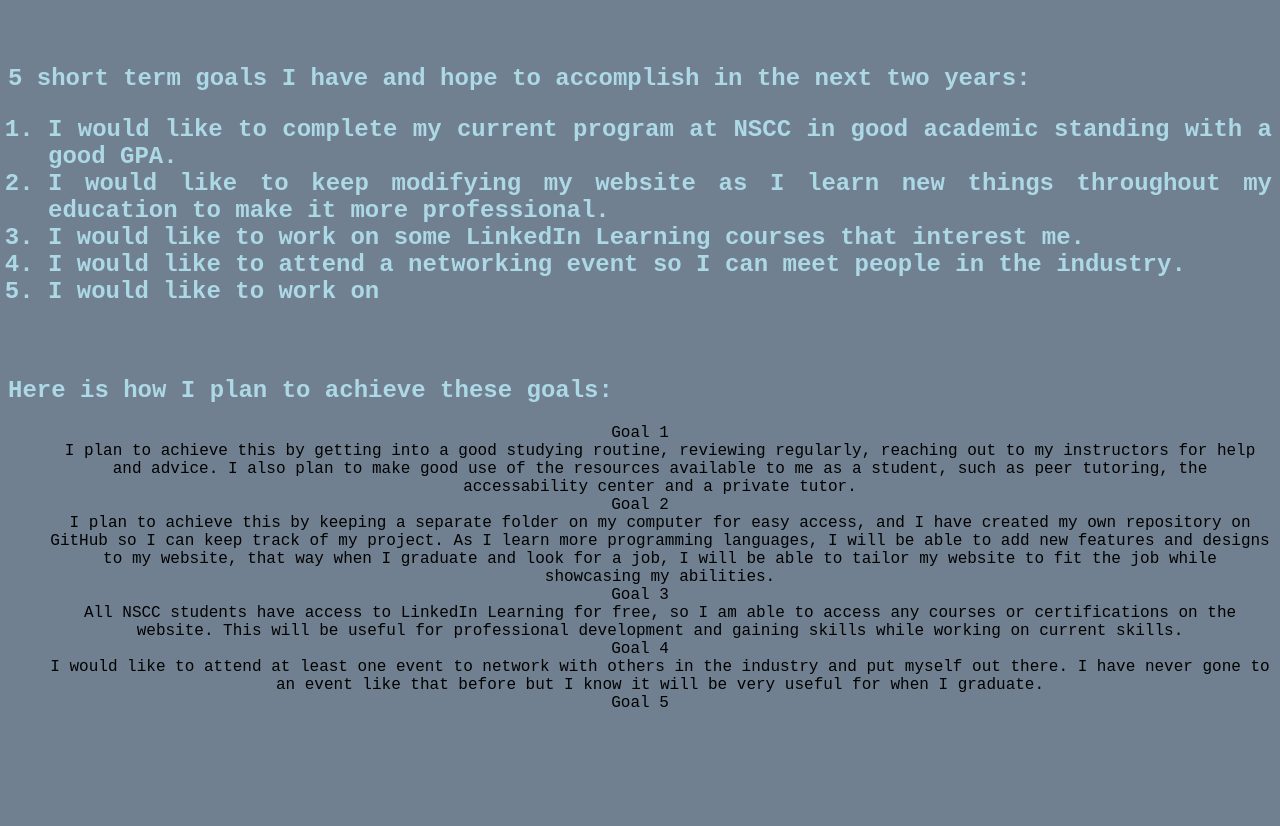
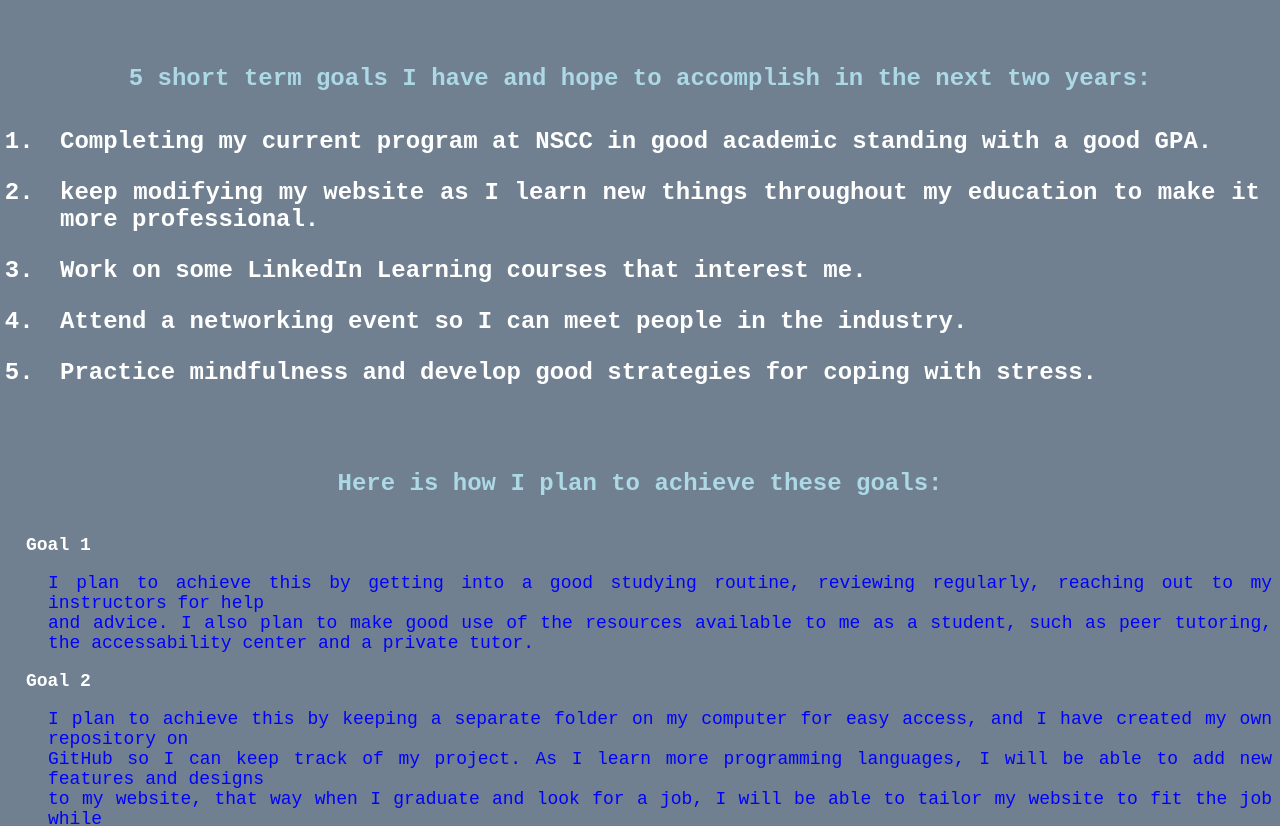
Before and after one commit to AhmR-05/e_portfolio_-WEBD1000, a plain HTML site: page goals.html in a window 1280 px wide. Shown: the part 141-967 px from the top of the page. Before the commit the page ends 869 px from the top, so only its background shows below. Drawn offline with Linux system fonts and the light colour scheme.

Commit message:
goals done for now, need to fix styling again once i do responsive layout

```diff
--- a/goals.html
+++ b/goals.html
@@ -22,11 +22,11 @@
 
 
         <ol>
-            <li>I would like to complete my current program at NSCC in good academic standing with a good GPA.</li>
-            <li>I would like to keep modifying my website as I learn new things throughout my education to make it more professional.</li>
-            <li>I would like to work on some LinkedIn Learning courses that interest me.</li>
-            <li>I would like to attend a networking event so I can meet people in the industry.</li>
-            <li>I would like to work on </li>
+            <li>Completing my current program at NSCC in good academic standing with a good GPA.</li>
+            <li>keep modifying my website as I learn new things throughout my education to make it more professional.</li>
+            <li>Work on some LinkedIn Learning courses that interest me.</li>
+            <li>Attend a networking event so I can meet people in the industry.</li>
+            <li>Practice mindfulness and develop good strategies for coping with stress.</li>
         </ol>
 
 
@@ -46,17 +46,20 @@
             to my website, that way when I graduate and look for a job, I will be able to tailor my website to fit the job while<br> showcasing my abilities.</dd>
 
         <dt>Goal 3</dt>
-        <dd>All NSCC students have access to LinkedIn Learning for free, so I am able to access any courses or certifications on the website. This will be useful
+        <dd>All NSCC students have access to LinkedIn Learning for free, so I am able to access any courses or certifications on the website.<br> This will be useful
             for professional development and gaining skills while working on current skills.
         </dd>
 
         <dt>Goal 4</dt>
-        <dd>I would like to attend at least one event to network with others in the industry and put myself out there. I have never gone to an event
+        <dd>I would like to attend at least one event to network with others in the industry and put myself out there.<br> I have never gone to an event
             like that before but I know it will be very useful for when I graduate.
         </dd>
 
         <dt>Goal 5</dt>
-        <dd></dd>
+        <dd>Balancing school, work, and home life can be stressful and difficult at times. I want to get better at practicing mindfulness because it has many benefits to our mental<br>
+            and physical well-being. One of my favourite instructors began each class with a brief meditation exercise and it has been a great tool for taking a moment when needed.<br> We need to
+            take care of ourselves so we can take care of our responsibilities, and this is one way to help with that.
+        </dd>
 
       </dl>
     </div>
--- a/portfolio_base.css
+++ b/portfolio_base.css
@@ -53,3 +53,34 @@ table, th, tr, td{
     margin-left: auto;
     margin-right: auto;
 }
+
+
+div h2{
+ text-align: center;
+
+}
+
+li{
+    text-align: justify;
+    color: white;
+    padding: 0.5em;
+}
+
+dl{
+    text-align: justify;
+    font-size: medium;
+
+}
+
+dt{
+    font-size: large;
+    font-weight: bold;
+    text-align: start;
+    padding: 1em;
+    color: white;
+}
+
+dd{
+    color: blue;
+    font-size: large;
+}
```
